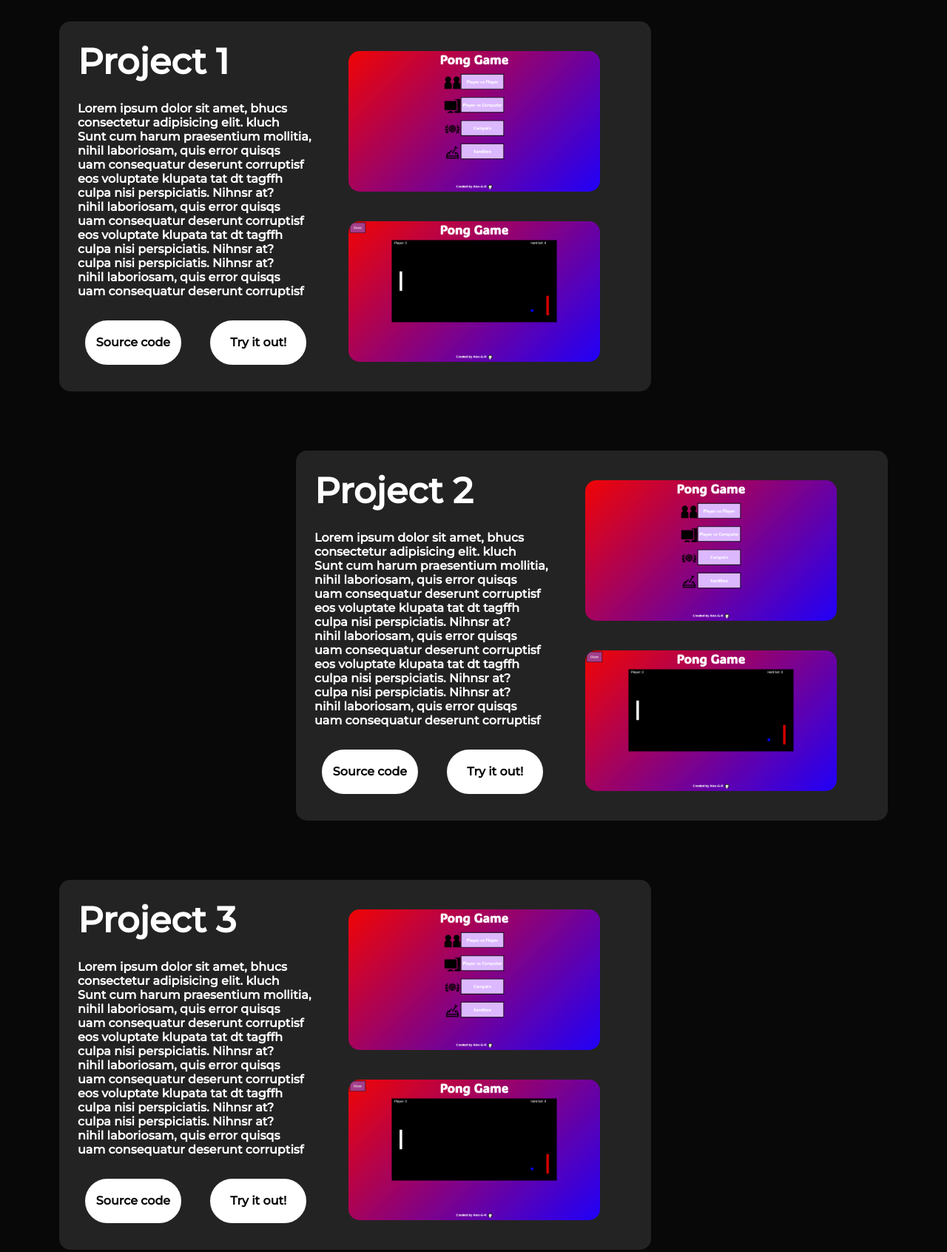
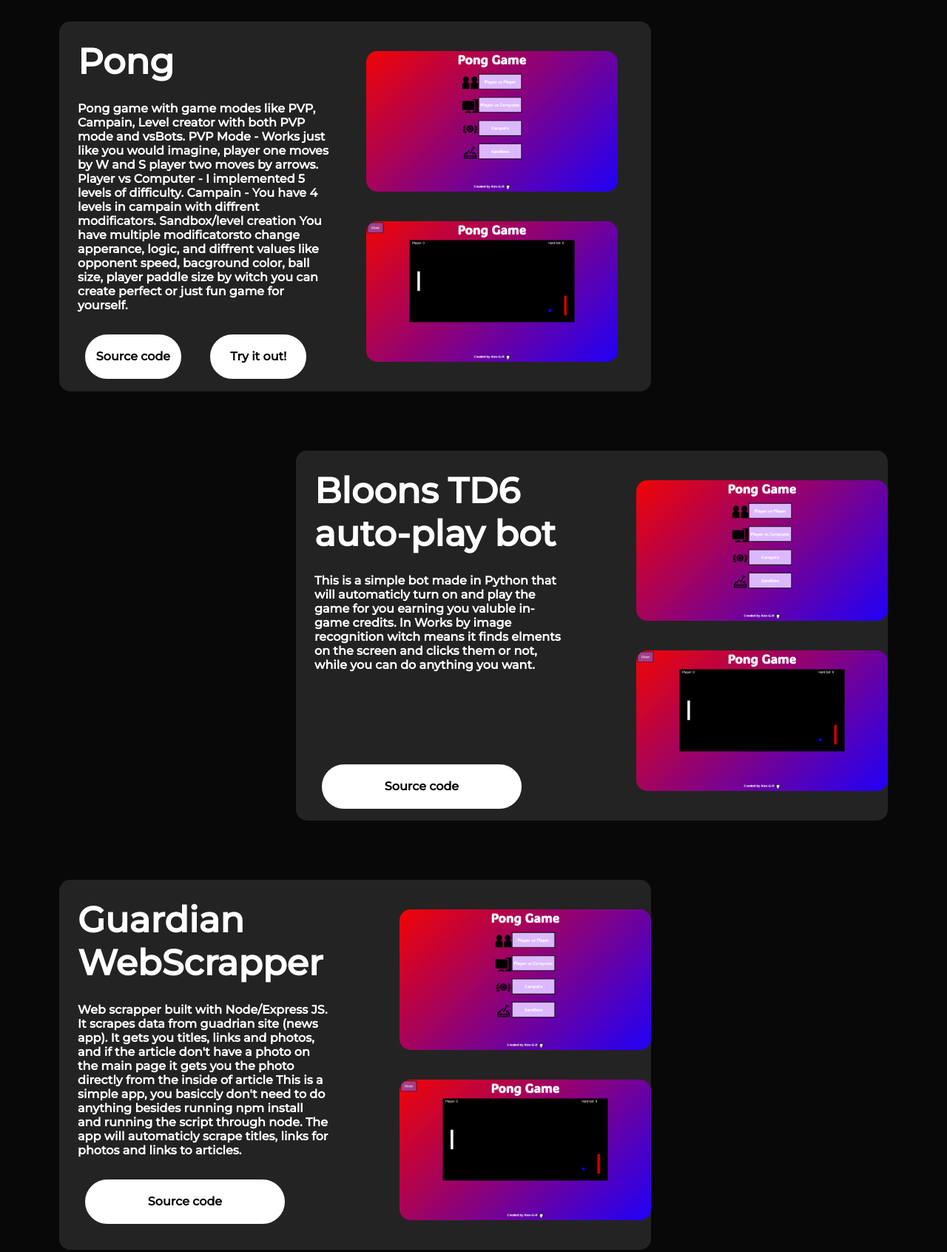
Before and after one commit to Alex-G-R/Personal-portfolio-page, a website: page public/index.html in a window 1280 px wide. Shown: the part 3660-5352 px from the top of the page at 74% size. Drawn offline with Linux system fonts and the light colour scheme.

Commit message:
projects

```diff
--- a/public/index.html
+++ b/public/index.html
@@ -24,7 +24,7 @@
             </nav>
             <div>
                 <a class="cts" href="#"><button id="contact-btn">Contact</button></a>
-                <a class="cts" href="#"><button id="download-cv">Get CV</button></a>
+                <a class="cts" href="https://download1519.mediafire.com/0grqff2n36rgpo6lTXNorp151cPi7m7UEUrUTWdx7iLglUefh1YpDjiqen9uWFAmjS_77eIfJ7YinH9RFWcecWwfsaJIdAVsQKbZ3DbraCdIYzAA2PLG0pQjxElnHa-nl5kQmc5qI1ZGvrCOQholt2nt2kgHQNakKsPcQ3qdCw/jzq3cns8d4dyuoh/cv.pdf"><button id="download-cv">Get CV</button></a>
             </div>
         </header>
 
@@ -211,25 +211,23 @@
             <div class="project-container" id="projectOne" >
                 <div class="project-inner">
                     <div class="contents">
-                        <h1 class="hidden">Project 1</h1>
+                        <h1 class="hidden">Pong</h1>
                         <h4 class="hidden">
-                            Lorem ipsum dolor sit amet, bhucs<br>
-                            consectetur adipisicing elit. kluch<br>
-                            Sunt cum harum praesentium mollitia,<br>
-                            nihil laboriosam, quis error quisqs<br>
-                            uam consequatur deserunt corruptisf<br>
-                            eos voluptate klupata tat dt tagffh<br>
-                            culpa nisi perspiciatis. Nihnsr at?<br>
-                            nihil laboriosam, quis error quisqs<br>
-                            uam consequatur deserunt corruptisf<br>
-                            eos voluptate klupata tat dt tagffh<br>
-                            culpa nisi perspiciatis. Nihnsr at?<br>
-                            culpa nisi perspiciatis. Nihnsr at?<br>
-                            nihil laboriosam, quis error quisqs<br>
-                            uam consequatur deserunt corruptisf<br>
+                            Pong game with game modes like PVP,
+                            Campain, Level creator with both PVP mode and vsBots.
+                            PVP Mode - Works just like you would imagine,
+                            player one moves by W and S player two moves by arrows.
+                            Player vs Computer - I implemented 5 levels of difficulty.
+                            Campain - You have 4 levels in campain with
+                            diffrent modificators. Sandbox/level creation
+                            You have multiple modificatorsto change apperance,
+                            logic, and diffrent values like opponent speed,
+                            bacground color, ball size, player paddle size by
+                            witch you can create perfect or just fun game for yourself.
+
                         </h4>
-                        <a href="#" class="hidden"><button class="project-button">Source code</button></a>
-                        <a href="#" class="hidden"><button class="project-button">Try it out!</button></a>
+                        <a href="https://github.com/Alex-G-R/Pong" class="hidden"><button class="project-button">Source code</button></a>
+                        <a href="https://alex-g-r.github.io/Pong/" target="_blank" class="hidden"><button class="project-button">Try it out!</button></a>
                     </div>
                     <div class="contents">
                         <div class="contents-photos">
@@ -245,25 +243,16 @@
             <div class="project-container" id="projectTwo">
                 <div class="project-inner">
                     <div class="contents">
-                        <h1 class="hidden">Project 2</h1>
+                        <h1 class="hidden">Bloons TD6 auto-play bot</h1>
                         <h4 class="hidden">
-                            Lorem ipsum dolor sit amet, bhucs<br>
-                            consectetur adipisicing elit. kluch<br>
-                            Sunt cum harum praesentium mollitia,<br>
-                            nihil laboriosam, quis error quisqs<br>
-                            uam consequatur deserunt corruptisf<br>
-                            eos voluptate klupata tat dt tagffh<br>
-                            culpa nisi perspiciatis. Nihnsr at?<br>
-                            nihil laboriosam, quis error quisqs<br>
-                            uam consequatur deserunt corruptisf<br>
-                            eos voluptate klupata tat dt tagffh<br>
-                            culpa nisi perspiciatis. Nihnsr at?<br>
-                            culpa nisi perspiciatis. Nihnsr at?<br>
-                            nihil laboriosam, quis error quisqs<br>
-                            uam consequatur deserunt corruptisf<br>
+                            This is a simple bot made in Python that
+                            will automaticly turn on and play the game for you
+                            earning you valuble in-game credits. In Works
+                            by image recognition witch means it finds elments
+                            on the screen and clicks them or not, while you can
+                            do anything you want.<br><br><br><br><br><br>
                         </h4>
-                        <a href="#" class="hidden"><button class="project-button">Source code</button></a>
-                        <a href="#" class="hidden"><button class="project-button">Try it out!</button></a>
+                        <a href="https://github.com/Alex-G-R/Bloons-TD6-Auto-play-bot" class="hidden"><button class="project-button" id="btn-project-two">Source code</button></a>
                     </div>
                     <div class="contents">
                         <div class="contents-photos">
@@ -279,25 +268,17 @@
             <div class="project-container" id="projectThree">
                 <div class="project-inner">
                     <div class="contents">
-                        <h1 class="hidden">Project 3</h1>
+                        <h1 class="hidden">Guardian WebScrapper</h1>
                         <h4 class="hidden">
-                            Lorem ipsum dolor sit amet, bhucs<br>
-                            consectetur adipisicing elit. kluch<br>
-                            Sunt cum harum praesentium mollitia,<br>
-                            nihil laboriosam, quis error quisqs<br>
-                            uam consequatur deserunt corruptisf<br>
-                            eos voluptate klupata tat dt tagffh<br>
-                            culpa nisi perspiciatis. Nihnsr at?<br>
-                            nihil laboriosam, quis error quisqs<br>
-                            uam consequatur deserunt corruptisf<br>
-                            eos voluptate klupata tat dt tagffh<br>
-                            culpa nisi perspiciatis. Nihnsr at?<br>
-                            culpa nisi perspiciatis. Nihnsr at?<br>
-                            nihil laboriosam, quis error quisqs<br>
-                            uam consequatur deserunt corruptisf<br>
+                            Web scrapper built with Node/Express JS. It scrapes data
+                            from guadrian site (news app). It gets you titles, links
+                            and photos, and if the article don't have a photo on the
+                            main page it gets you the photo directly from the inside of article
+                            This is a simple app, you basiccly don't need to do anything besides
+                             running npm install and running the script through node. The app will
+                              automaticly scrape titles, links for photos and links to articles.
                         </h4>
-                        <a href="#" class="hidden"><button class="project-button">Source code</button></a>
-                        <a href="#" class="hidden"><button class="project-button">Try it out!</button></a>
+                        <a href="https://github.com/Alex-G-R/Guardian-WebScrapper" class="hidden"><button class="project-button" id="btn-project-three">Source code</button></a>
                     </div>
                     <div class="contents">
                         <div class="contents-photos">
@@ -326,13 +307,13 @@
     <footer id="footer">
         <div class="footer-content">
             <h3>Alex Grabski</h3>
-            <p>Lorem ipsum dolor sit, amet consectetur adipisicing elit. Illo iste corrupti doloribus odio sed!</p>
+            <p>Thank you for reading my portfolio, and I hope you liked it!</p>
             <ul class="socials">
-                <li><a href="#"><i class="fa fa-facebook"></i></a></li>
-                <li><a href="#"><i class="fa fa-twitter"></i></a></li>
-                <li><a href="#"><i class="fa fa-github"></i></a></li>
-                <li><a href="#"><i class="fa fa-youtube"></i></a></li>
-                <li><a href="#"><i class="fa fa-linkedin-square"></i></a></li>
+                <!-- li><a href="#"><i class="fa fa-facebook"></i></a></!-->
+                <!-- li><a href="#"><i class="fa fa-twitter"></i></a></!-->
+                <li><a href="https://github.com/Alex-G-R"><i class="fa fa-github"></i></a></li>
+                <!-- li><a href="#"><i class="fa fa-youtube"></i></a></!-->
+                <!-- li><a href="#"><i class="fa fa-linkedin-square"></i></a></!-->
             </ul>
         </div>
     </footer>
--- a/public/styles/styles.css
+++ b/public/styles/styles.css
@@ -314,6 +314,7 @@
 
 .project-container h4{
     margin-left: 25px;
+    max-width: 340px;
     background: transparent;
 }
 
@@ -359,6 +360,12 @@
     margin-right: 5%;
 }
 
+#btn-project-two{
+    width: 270px;
+}
+#btn-project-three{
+    width: 270px;
+}
 #projectThree{
     margin-left: 5%;
     margin-right: 30%;
```
